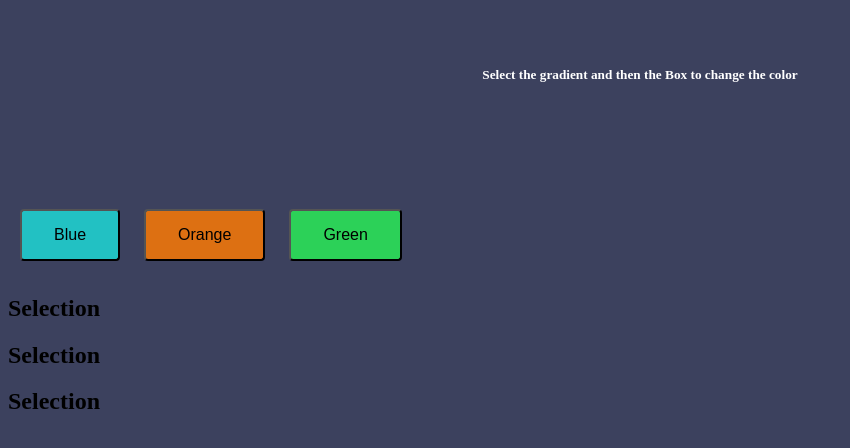
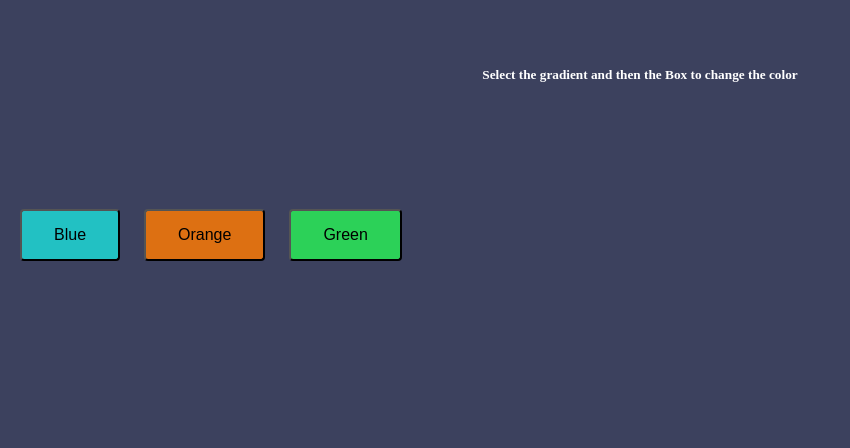
Before and after one commit to acciojob/passing-handler-prop-react-Chinmaynaik343, a React app: page / in a window 1280 px wide. Shown: the top 448 px of the page, without its empty margins (0-850 px from the left). Built offline with nearby package versions, Linux system fonts and the light colour scheme.

Commit message:
Remove sub-header from Selection component
Removed sub-header from Selection component.

```diff
--- a/src/components/Selection.js
+++ b/src/components/Selection.js
@@ -10,7 +10,7 @@ const Selection = (props) => {
       style={selectionStyle}
       onClick={() => applyColor(updateSelectionStyle)}
     >
-      <h2 className="sub-header">Selection</h2>
+      {/* Optional: sub-text if required by your template */}
     </div>
   );
 };
```
